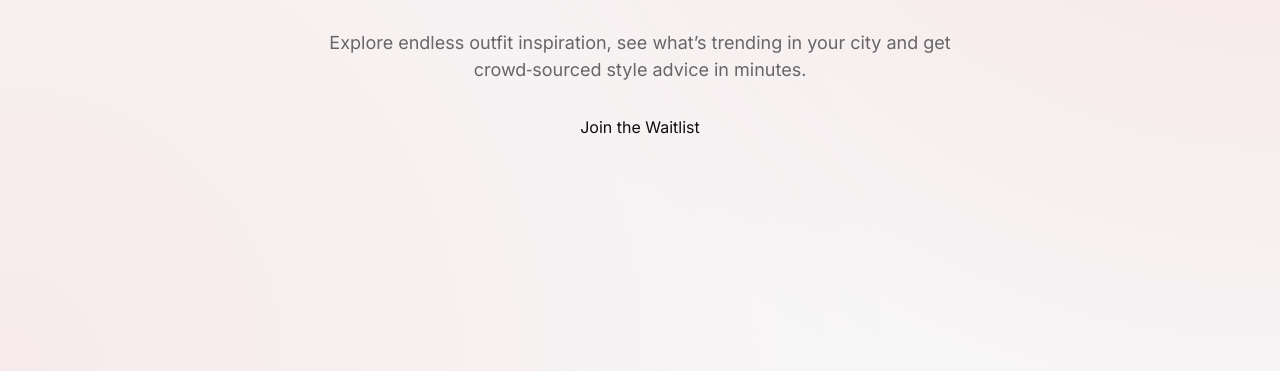
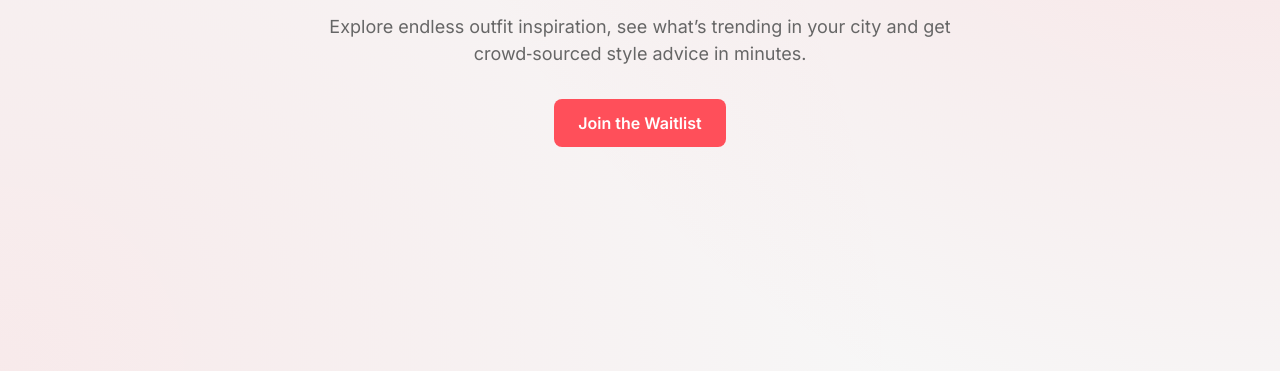
Before and after one commit to aidansussillo24/fitspo-landing, a plain HTML site: page index.html in a window 1280 px wide. Shown: the part 429-800 px from the top of the page. Drawn offline with Linux system fonts and the light colour scheme; a small style sheet from the web is missing.

Commit message:
Update hero styling and unify CTA buttons

```diff
--- a/global.css
+++ b/global.css
@@ -143,6 +143,14 @@ img {
 .hero p {
   font-size: 1.125rem;
   margin-bottom: 2rem;
+  color: var(--muted-text);
+}
+
+/* Additional tagline in hero for more descriptive copy */
+.hero .tagline {
+  margin-top: -0.5rem;
+  margin-bottom: 2rem;
+  font-size: 1.125rem;
   color: var(--muted-text);
 }
 
@@ -381,6 +389,25 @@ img {
   height: 32px;
 }
 
+/* Generic button styles used for anchors and buttons */
+.btn {
+  background-color: var(--accent);
+  color: #ffffff;
+  border: none;
+  padding: 0.75rem 1.5rem;
+  border-radius: var(--border-radius);
+  font-weight: 600;
+  cursor: pointer;
+  text-decoration: none;
+  display: inline-block;
+  transition: background-color var(--transition), transform var(--transition);
+}
+
+.btn:hover {
+  background-color: #e33d47;
+  transform: translateY(-2px);
+}
+
 /* Simple logo placeholder – a coral square preceding the wordmark */
 .logo-icon {
   display: inline-block;
```
